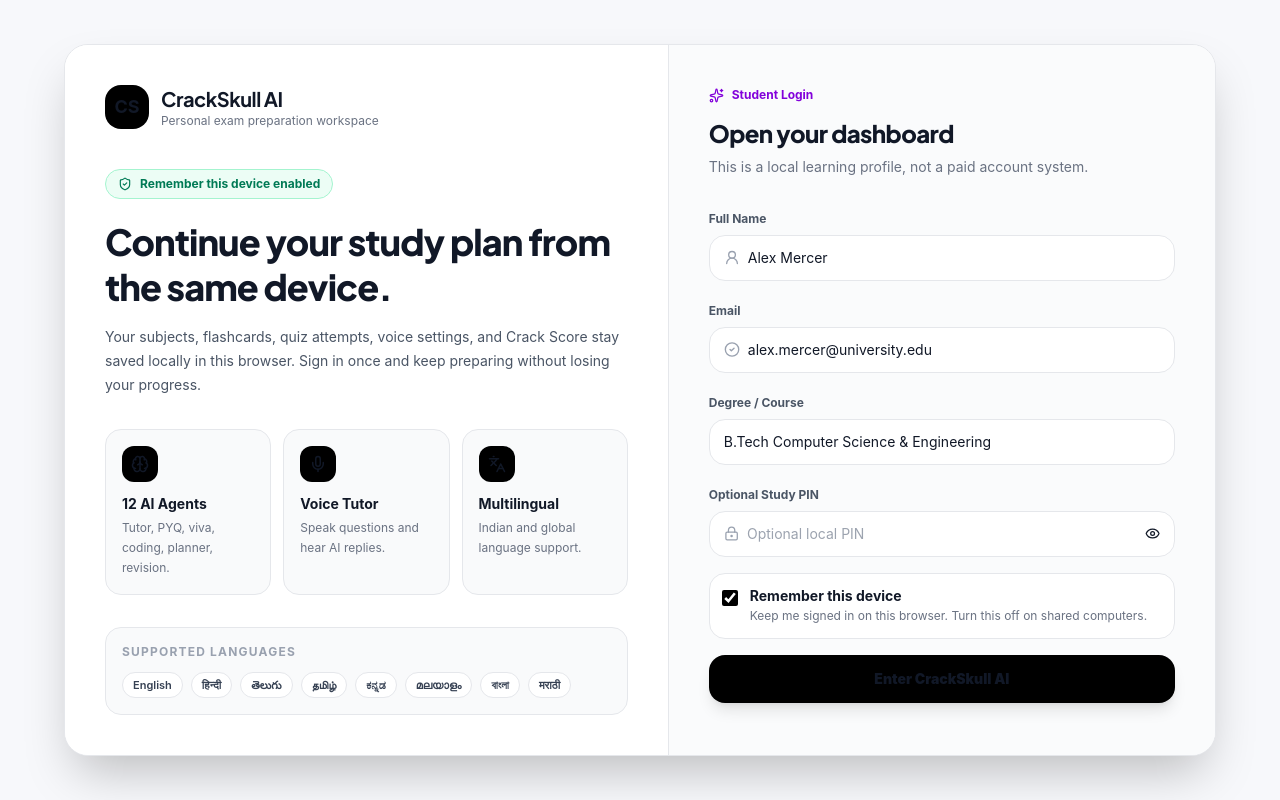
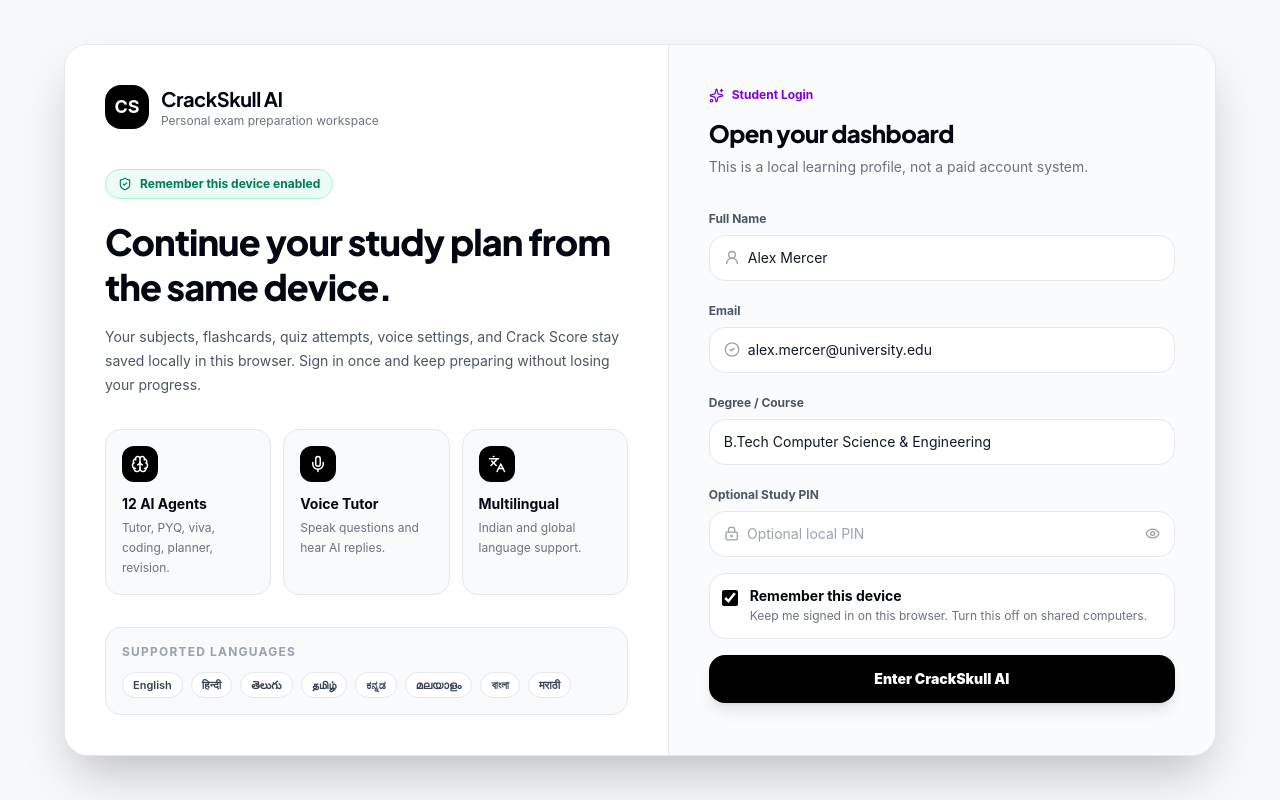
Before and after one commit to shaikmahammadshajid-crypto/crack-skull-ai, a React (Vite) app: page / in a window 1280 px wide. Built offline with nearby package versions, Linux system fonts and the light colour scheme.

Commit message:
Fix light theme text contrast

```diff
--- a/src/index.css
+++ b/src/index.css
@@ -156,11 +156,35 @@
   border-color: #E5E7EB !important;
 }
 
-.light [class*="text-white"],
-.light [class*="text-slate-100"],
-.light [class*="text-slate-200"],
-.light [class*="text-slate-300"] {
+.light :is(
+  [class*="bg-slate-950"],
+  [class*="bg-slate-900"],
+  [class*="bg-\\[\\#0E1322\\]"],
+  [class*="bg-\\[\\#0A0D18\\]"],
+  [class*="bg-\\[\\#111520\\]"],
+  [class*="bg-\\[\\#171D2A\\]"]
+):is([class*="text-white"], [class*="text-slate-100"], [class*="text-slate-200"], [class*="text-slate-300"]),
+.light :is(
+  [class*="bg-slate-950"],
+  [class*="bg-slate-900"],
+  [class*="bg-\\[\\#0E1322\\]"],
+  [class*="bg-\\[\\#0A0D18\\]"],
+  [class*="bg-\\[\\#111520\\]"],
+  [class*="bg-\\[\\#171D2A\\]"]
+) :is([class*="text-white"], [class*="text-slate-100"], [class*="text-slate-200"], [class*="text-slate-300"]) {
   color: #111827 !important;
+}
+
+.light [class*="bg-black"][class*="text-white"],
+.light [class*="bg-black"] [class*="text-white"],
+.light [class*="bg-orange-500"][class*="text-white"],
+.light [class*="bg-orange-600"][class*="text-white"],
+.light [class*="bg-blue-600"][class*="text-white"],
+.light [class*="bg-purple-600"][class*="text-white"],
+.light [class*="bg-cyan-600"][class*="text-white"],
+.light [class*="bg-emerald-600"][class*="text-white"],
+.light [class*="bg-rose-600"][class*="text-white"] {
+  color: #FFFFFF !important;
 }
 
 .light [class*="text-slate-400"],
```
